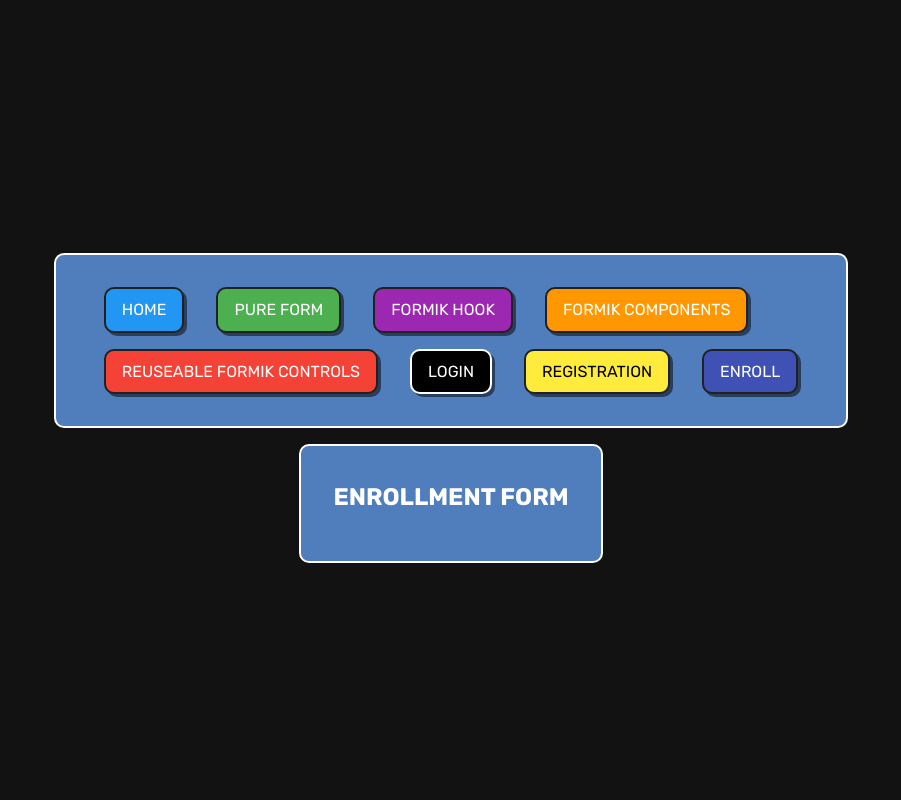
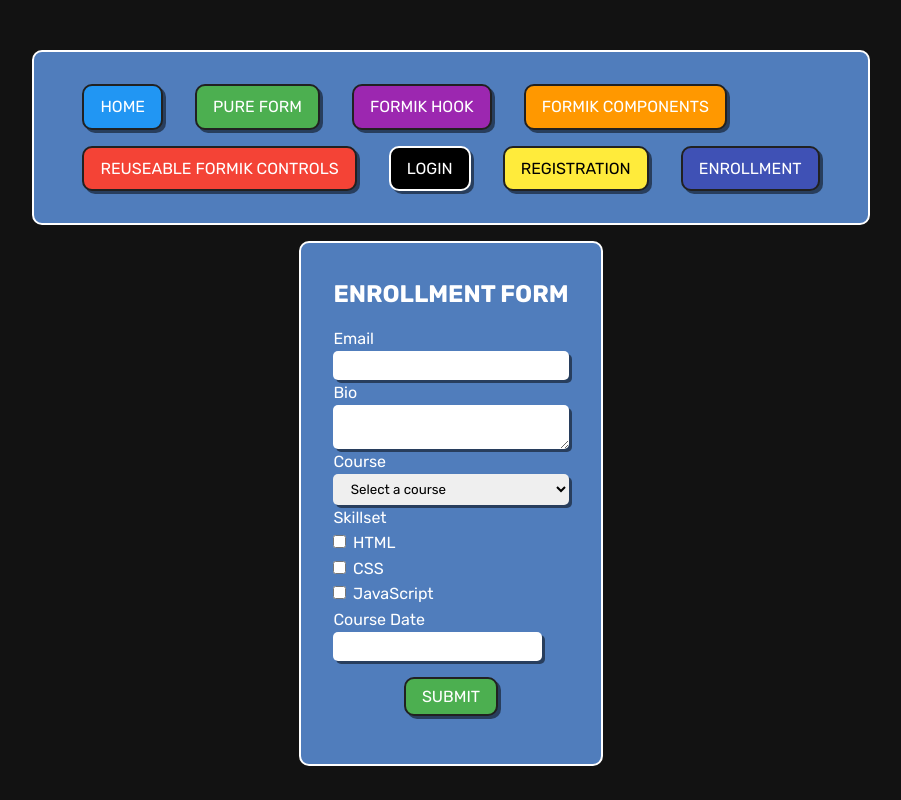
Before and after one commit to VuQTruong/practical-react, a React (Create React App) app: page /enroll in a window 1280 px wide. Shown: the whole page, without its empty margins (189-1090 px from the left). Built offline with nearby package versions, Linux system fonts and the light colour scheme.

Commit message:
Enrollment Form Example

```diff
--- a/src/App.tsx
+++ b/src/App.tsx
@@ -7,7 +7,7 @@ import FormikComponent from './components/FormikComponent/FormikComponent';
 import FormikControls from './components/FormikControls/FormikControls';
 import LoginForm from './components/LoginForm/LoginForm';
 import RegisterForm from './components/RegisterForm/RegisterForm';
-import EnrollForm from './components/EnrollForm/EnrollForm';
+import EnrollmentForm from './components/EnrollmentForm/EnrollmentForm';
 
 function App() {
   return (
@@ -21,7 +21,7 @@ function App() {
           <Route path='/formikcontrols' element={<FormikControls />} />
           <Route path='/login' element={<LoginForm />} />
           <Route path='/register' element={<RegisterForm />} />
-          <Route path='/enroll' element={<EnrollForm />} />
+          <Route path='/enroll' element={<EnrollmentForm />} />
         </Routes>
       </Router>
     </div>
--- a/src/components/EnrollForm/EnrollForm.tsx
+++ /dev/null
@@ -1,13 +0,0 @@
-import React from 'react';
-import NavBar from '../../components/NavBar/NavBar';
-
-export default function EnrollForm() {
-  return (
-    <div className='container'>
-      <NavBar />
-      <div className='panel'>
-        <h2 className='form__title'>ENROLLMENT FORM</h2>
-      </div>
-    </div>
-  );
-}
--- /dev/null
+++ b/src/components/EnrollmentForm/EnrollmentForm.tsx
@@ -0,0 +1,90 @@
+import FormikControl from 'components/FormikControls/form/FormikControl';
+import { Form, Formik } from 'formik';
+import NavBar from '../NavBar/NavBar';
+import * as Yup from 'yup';
+
+type FormValues = {
+  email: string;
+  bio: string;
+  course: string;
+  skills: string[];
+  courseDate: Date | null;
+};
+
+export default function EnrollmentForm() {
+  const initialValues: FormValues = {
+    email: '',
+    bio: '',
+    course: '',
+    skills: [],
+    courseDate: null,
+  };
+
+  const onSubmit = (values: FormValues) => {
+    console.log('Form Data', values);
+  };
+
+  const validationSchema = Yup.object({
+    email: Yup.string().email('Invalid Email').required('Required'),
+    bio: Yup.string().required('Required'),
+    course: Yup.string().required('Required'),
+    skills: Yup.array().min(1, 'Required'),
+    courseDate: Yup.date().required('Required').nullable(),
+  });
+
+  const courseOptions = [
+    { key: 'Select a course', value: '' },
+    { key: 'React', value: 'react' },
+    { key: 'Angular', value: 'angular' },
+    { key: 'Vue', value: 'vue' },
+  ];
+
+  const skillsetOptions = [
+    { key: 'HTML', value: 'html' },
+    { key: 'CSS', value: 'css' },
+    { key: 'JavaScript', value: 'javascript' },
+  ];
+
+  return (
+    <div className='container'>
+      <NavBar />
+      <div className='panel'>
+        <h2 className='form__title'>ENROLLMENT FORM</h2>
+        <Formik
+          initialValues={initialValues}
+          onSubmit={onSubmit}
+          validationSchema={validationSchema}
+        >
+          {(formik) => {
+            return (
+              <Form>
+                <FormikControl control='input' type='text' name='email' label='Email' />
+                <FormikControl control='textarea' name='bio' label='Bio' />
+                <FormikControl
+                  control='select'
+                  name='course'
+                  label='Course'
+                  options={courseOptions}
+                />
+                <FormikControl
+                  control='checkbox'
+                  name='skills'
+                  label='Skillset'
+                  options={skillsetOptions}
+                />
+
+                <FormikControl control='date' name='courseDate' label='Course Date' />
+
+                <div className='center'>
+                  <button type='submit' className='btn btn-primary' disabled={!formik.isValid}>
+                    Submit
+                  </button>
+                </div>
+              </Form>
+            );
+          }}
+        </Formik>
+      </div>
+    </div>
+  );
+}
--- a/src/components/NavBar/NavBar.tsx
+++ b/src/components/NavBar/NavBar.tsx
@@ -28,7 +28,7 @@ export default function NavBar() {
           Registration
         </Link>
         <Link to='/enroll' className='btn btn-primary btn-primary--indigo navbar__btn'>
-          Enroll
+          Enrollment
         </Link>
       </div>
     </div>
```
